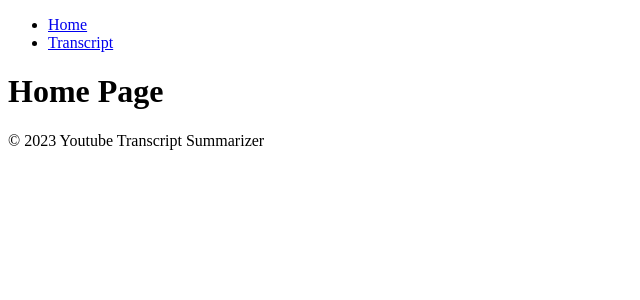
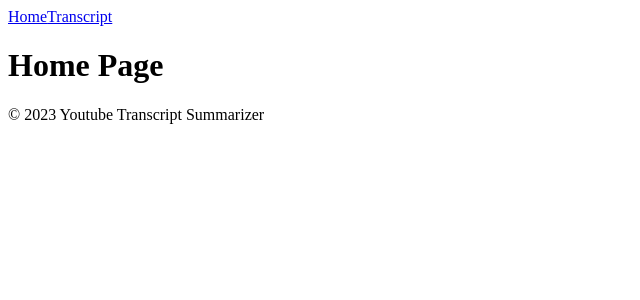
Before and after one commit to lowkey3Dfx/youtube-transcript-summarizer, a Next.js app: page / in a window 1280 px wide. Shown: the top 300 px of the page, without its empty margins (0-640 px from the left). Built offline with nearby package versions, Linux system fonts and the light colour scheme.

Commit message:
Add removed all errors from terminal
changes layout.tsx page , use Link instead of a tags

```diff
--- a/app/layout.tsx
+++ b/app/layout.tsx
@@ -1,36 +1,38 @@
-import Head from 'next/head';
+import Link from 'next/link';
 import { ReactNode } from 'react';
+
+export const metadata = {
+  title: {
+    default: 'animals4everyone',
+    template: '%s | animals4everyone',
+  },
+  icons: {
+    shortcut: '/favicon.ico',
+  },
+};
 
 type LayoutProps = {
   children: ReactNode;
-  pageTitle: string;
 };
 
-const Layout = ({ children, pageTitle }: LayoutProps) => {
+export default function RootLayout({ children }: LayoutProps) {
   return (
-    <div>
-      <Head>
-        <title>{pageTitle}</title>
-        <meta name="viewport" content="initial-scale=1.0, width=device-width" />
-      </Head>
+    <html lang="en">
+      <head />
       <body>
-        <nav>
-          <ul>
-            <li>
-              <a href="/">Home</a>
-            </li>
-            <li>
-              <a href="/transcript">Transcript</a>
-            </li>
-          </ul>
-        </nav>
+        <header>
+          <nav>
+            <div>
+              <Link href="/">Home</Link>
+              <Link href="/transcript">Transcript</Link>
+            </div>
+          </nav>
+        </header>
+        {children}
+        <footer>
+          <p>&copy; 2023 Youtube Transcript Summarizer</p>
+        </footer>
       </body>
-      {children}
-      <footer>
-        <p>&copy; 2023 Youtube Transcript Summarizer</p>
-      </footer>
-    </div>
+    </html>
   );
-};
-
-export default Layout;
+}
```
